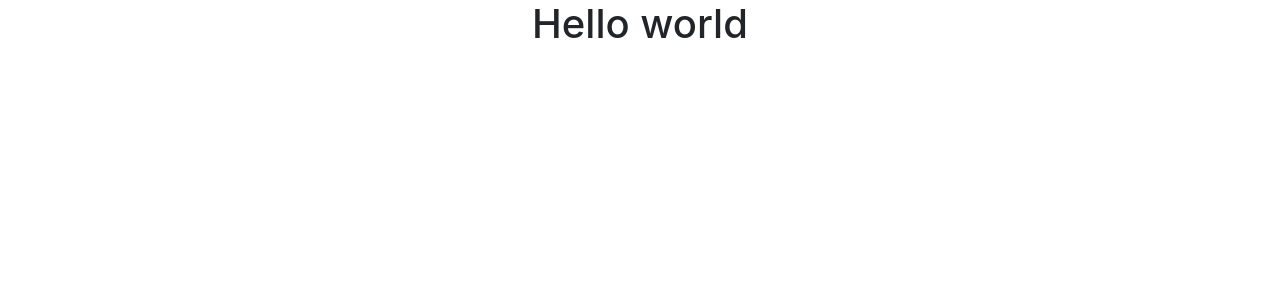
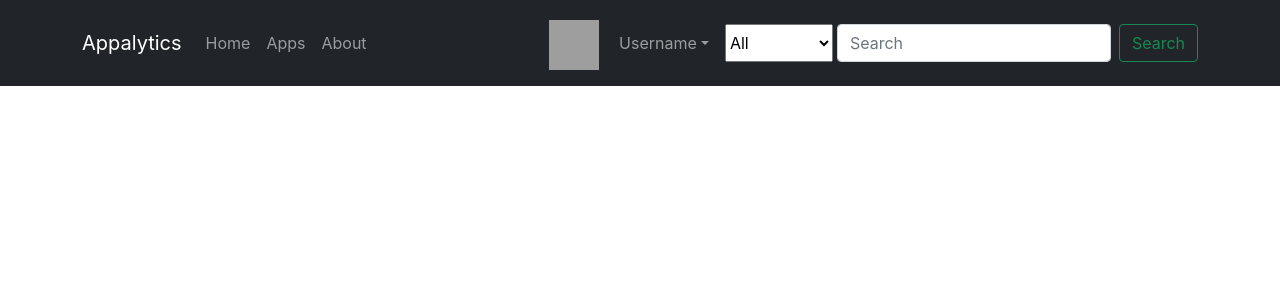
Before and after one commit to aabdrakmanov/frontend-seng401, a React (Create React App) app: page / in a window 1280 px wide. Shown: the top 300 px of the page. Built offline with nearby package versions, Linux system fonts and the light colour scheme; grey boxes are pictures that could not be loaded.

Commit message:
added to the navbar and added routing
added login and form to login and added react routing to the application

```diff
--- a/package.json
+++ b/package.json
@@ -8,6 +8,7 @@
     "@testing-library/user-event": "^13.5.0",
     "react": "^17.0.2",
     "react-dom": "^17.0.2",
+    "react-router-dom": "^6.2.1",
     "react-scripts": "5.0.0",
     "web-vitals": "^2.1.4"
   },
--- a/public/index.html
+++ b/public/index.html
@@ -14,15 +14,23 @@
      <meta name="viewport" content="width=device-width, initial-scale=1">
 
      <!-- Bootstrap CSS -->
-    <link href="https://cdn.jsdelivr.net/npm/bootstrap@5.0.2/dist/css/bootstrap.min.css" rel="stylesheet" integrity="sha384-EVSTQN3/azprG1Anm3QDgpJLIm9Nao0Yz1ztcQTwFspd3yD65VohhpuuCOmLASjC" crossorigin="anonymous">
-    <link rel="apple-touch-icon" href="%PUBLIC_URL%/logo192.png" />
-
+     <link
+     href="https://cdn.jsdelivr.net/npm/bootstrap@5.0.1/dist/css/bootstrap.min.css"
+     rel="stylesheet"
+     integrity="sha384-+0n0xVW2eSR5OomGNYDnhzAbDsOXxcvSN1TPprVMTNDbiYZCxYbOOl7+AMvyTG2x"
+     crossorigin="anonymous"
+   />
+   <link
+     rel="stylesheet"
+     href="https://cdn.jsdelivr.net/npm/bootstrap-icons@1.3.0/font/bootstrap-icons.css"
+   />
     <link rel="manifest" href="%PUBLIC_URL%/manifest.json" />
 
     <title>Appalytics</title>
   </head>
   <body>
     <noscript>You need to enable JavaScript to run this app.</noscript>
+    <script src="https://cdn.jsdelivr.net/npm/bootstrap@5.1.3/dist/js/bootstrap.bundle.min.js" integrity="sha384-ka7Sk0Gln4gmtz2MlQnikT1wXgYsOg+OMhuP+IlRH9sENBO0LRn5q+8nbTov4+1p" crossorigin="anonymous"></script>
     <div id="root"></div>
 
   </body>
--- a/src/App.js
+++ b/src/App.js
@@ -1,10 +1,16 @@
-import logo from './logo.svg';
+
 import './App.css';
-
+import Home from './pages/Home';
+import { BrowserRouter as Router, Routes, Route } from 'react-router-dom'
 function App() {
   return (
     <div className="App">
-      <h1>Hello world</h1>
+      <Router>
+        <Routes>
+          <Route path = '/' element = {<Home/>}></Route>
+        </Routes>
+
+      </Router>
     </div>
   );
 }
--- /dev/null
+++ b/src/components/Navbar.jsx
@@ -0,0 +1,92 @@
+import React from 'react'
+import { useState } from 'react'
+import {Link,useNavigate} from 'react-router-dom'
+function Navbar() {
+    //links need to be filled in
+    //bool loggedin should probably take in some actual state from a context probably
+    let loggedin = true
+    const navigate = useNavigate()
+    const [formText,setFormText] = useState('')
+    const [formOption, setFormOption] =  useState("All")
+
+    const searchFunction = ()=>{
+        navigate('/')
+    }
+  return (
+    <nav className="navbar navbar-expand-lg ms-auto bg-dark navbar-dark py-3">
+        <div className="container">
+          <Link to = '/' className="navbar-brand">Appalytics</Link>
+
+          <button
+            className="navbar-toggler"
+            type="button"
+            data-bs-toggle="collapse"
+            data-bs-target="#navmenu"
+          >
+            <span className="navbar-toggler-icon"></span>
+          </button>
+
+          <div className="collapse navbar-collapse" id="navmenu">
+            <ul className="navbar-nav me-auto">
+              <li className="nav-item">
+                <Link className='nav-link' to = "/" >Home</Link>
+              </li>
+             <li className='nav-item'>
+             <Link className='nav-link' to = "/" >Apps</Link>
+             </li>
+              <li className="nav-item">
+                <Link className="nav-link" to = "/">About</Link>
+              </li>
+            </ul>
+
+          { loggedin ? <img  src = "https://cdn.discordapp.com/emojis/754592761029853184.webp?size=128&quality=lossless" className =
+              "ms-2 me-1 mt-1 profile-picture"/> : null
+                 }
+            <ul className="navbar-nav ms-2 me-1">
+                  <li className = "nav-item">
+
+                  </li>
+                {loggedin ?   <li className = "nav-item">
+                      <div className="dropdown">
+
+                          <a className="nav-link dropdown-toggle" type="button" id="triggerId" data-bs-toggle="dropdown" aria-haspopup="true"
+                                  aria-expanded="false">
+                                      Username
+                      </a>
+                         <div className="dropdown-menu" aria-labelledby="triggerId">
+                           <Link className="dropdown-item" to="/">Profile</Link>
+                              <Link className="dropdown-item" to="/">List</Link>
+                              <Link className = "dropdown-item" to = "/">Settings</Link>
+                              <Link className="dropdown-item" to = "/">Logout</Link>
+
+
+                          </div>
+                          </div>
+
+                  </li> :
+
+                  <><li className="nav-item"><Link className="nav-link" to="/"> Register</Link></li>
+                  <li className="nav-item"><Link className="nav-link" to="/"><i className="bi bi-box-arrow-in-right"></i>Login</Link></li></> }
+                </ul>
+
+            <form className="d-flex justify-content-end navbar-right">
+              <select value = {formOption} className = "mx-1" >
+                  <option value = "All">All</option>
+                  <option value = "Apps">Apps</option>
+                  <option value = "Developers">Developers</option>
+                  <option value = "Users">Users</option>
+
+              </select>
+                <input value = {formText} className="form-control me-2 " type="search" placeholder="Search" aria-label="Search"/>
+                <button className="btn btn-outline-success" type="submit" onClick = {searchFunction}>Search</button>
+              </form>
+
+          </div>
+
+        </div>
+
+      </nav>
+  )
+}
+
+export default Navbar
--- a/src/index.css
+++ b/src/index.css
@@ -11,3 +11,7 @@ code {
   font-family: source-code-pro, Menlo, Monaco, Consolas, 'Courier New',
     monospace;
 }
+.profile-picture {
+  height: 50px;
+  width: 50px;
+}
--- /dev/null
+++ b/src/pages/Home.jsx
@@ -0,0 +1,10 @@
+import React from 'react'
+import Navbar from '../components/Navbar'
+function Home() {
+  return (
+    <Navbar>
+    </Navbar>
+  )
+}
+
+export default Home
```
Also changed, not shown: 1 other file (tests, documents, lock files or other folders).
